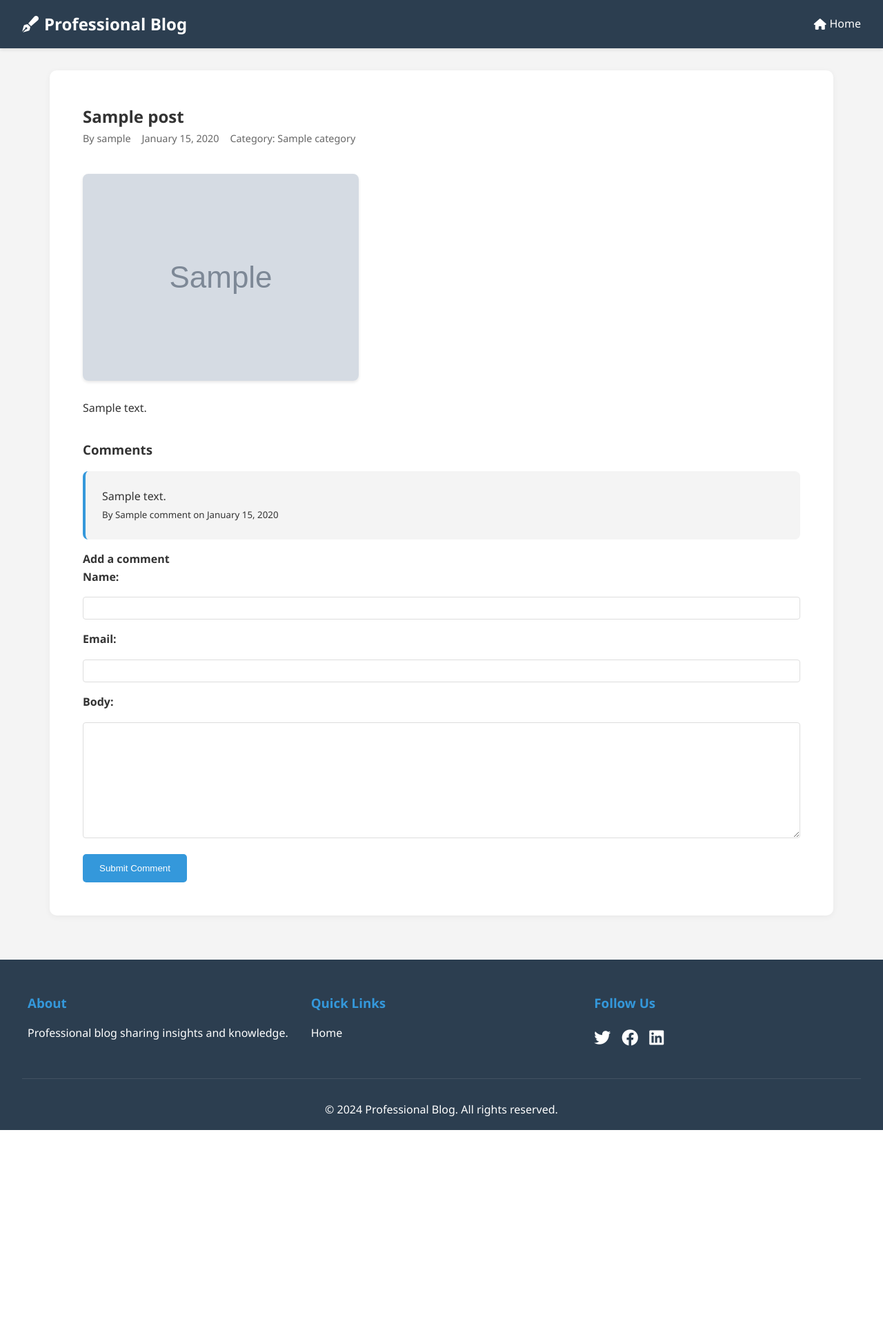
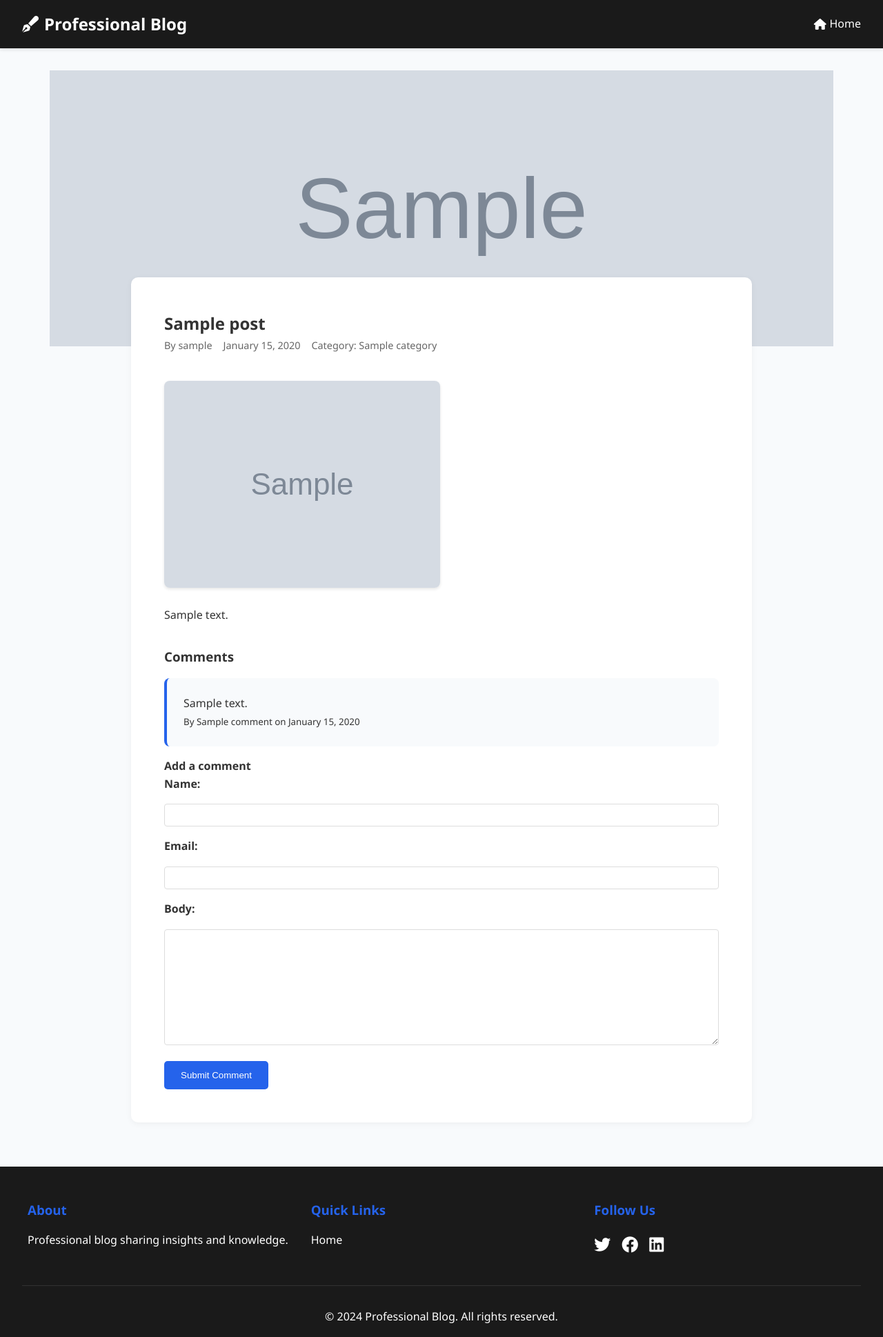
Before and after one commit to Aashish-Shah-dev/mysite1, a Django app: a page that uses blog/templates/blog/post_detail.html in a window 1280 px wide. Shown: the whole page at 69% size. Before the commit the page ends 1638 px from the top, so only its background shows below. Run offline with Django 5.2, Linux system fonts and the light colour scheme; tables that the repository leaves empty hold one stand-in row (values such as "Sample post"); grey boxes marked "Sample" are stand-in pictures.

Commit message:
Assistant checkpoint: Enhanced blog design with modern UI elements
Assistant generated file changes:
- blog/static/blog/css/style.css: Add modern styling, Add hero and post grid styles, Add styles for post detail
- blog/templates/blog/post_list.html: Add hero section and improve post list
- blog/templates/blog/post_detail.html: Enhance post detail page

---

User prompt:

in this there is my site where i have create a blog website so can you check that file and make it a nice professional eye catching blog website with all the feature like adding image in blog and footer nav bar and other necessary changes

Replit-Commit-Author: Assistant
Replit-Commit-Session-Id: 5a4731ad-e8e8-4638-bdbb-9a7ee6b7699a

```diff
--- a/blog/static/blog/css/style.css
+++ b/blog/static/blog/css/style.css
@@ -1,10 +1,11 @@
 /* Base styles */
 :root {
-    --primary-color: #2c3e50;
-    --secondary-color: #3498db;
-    --accent-color: #e74c3c;
+    --primary-color: #1a1a1a;
+    --secondary-color: #2563eb;
+    --accent-color: #dc2626;
     --text-color: #333;
-    --light-gray: #f4f4f4;
+    --light-gray: #f8fafc;
+    --border-color: #e2e8f0;
 }
 
 * {
@@ -124,7 +164,26 @@ main {
 }
 
 /* Post detail */
+.post-header {
+    height: 400px;
+    margin-bottom: -100px;
+    position: relative;
+}
+
+.featured-image {
+    width: 100%;
+    height: 100%;
+    background-size: cover;
+    background-position: center;
+}
+
 .post-detail {
+    background: white;
+    max-width: 900px;
+    margin: 0 auto;
+    position: relative;
+    border-radius: 15px;
+    box-shadow: 0 4px 6px rgba(0, 0, 0, 0.1);
     background: white;
     padding: 3rem;
     border-radius: 10px;
--- a/blog/templates/blog/post_detail.html
+++ b/blog/templates/blog/post_detail.html
@@ -4,8 +4,13 @@
 {% block title %}{{ post.title }}{% endblock %}
 
 {% block content %}
+<div class="post-header">
+    {% if post.image %}
+    <div class="featured-image" style="background-image: url('{{ post.image.url }}')"></div>
+    {% endif %}
+</div>
 <article class="post-detail">
-    <h1>{{ post.title }}</h1>
+    <h1 class="post-title">{{ post.title }}</h1>
     <div class="post-meta">
         <span>By {{ post.author }}</span>
         <span>{{ post.created_on|date:"F d, Y" }}</span>
```
Also changed, not shown: other parts of blog/static/blog/css/style.css (+39 -0 lines), blog/templates/blog/post_list.html (+10 -2 lines).
